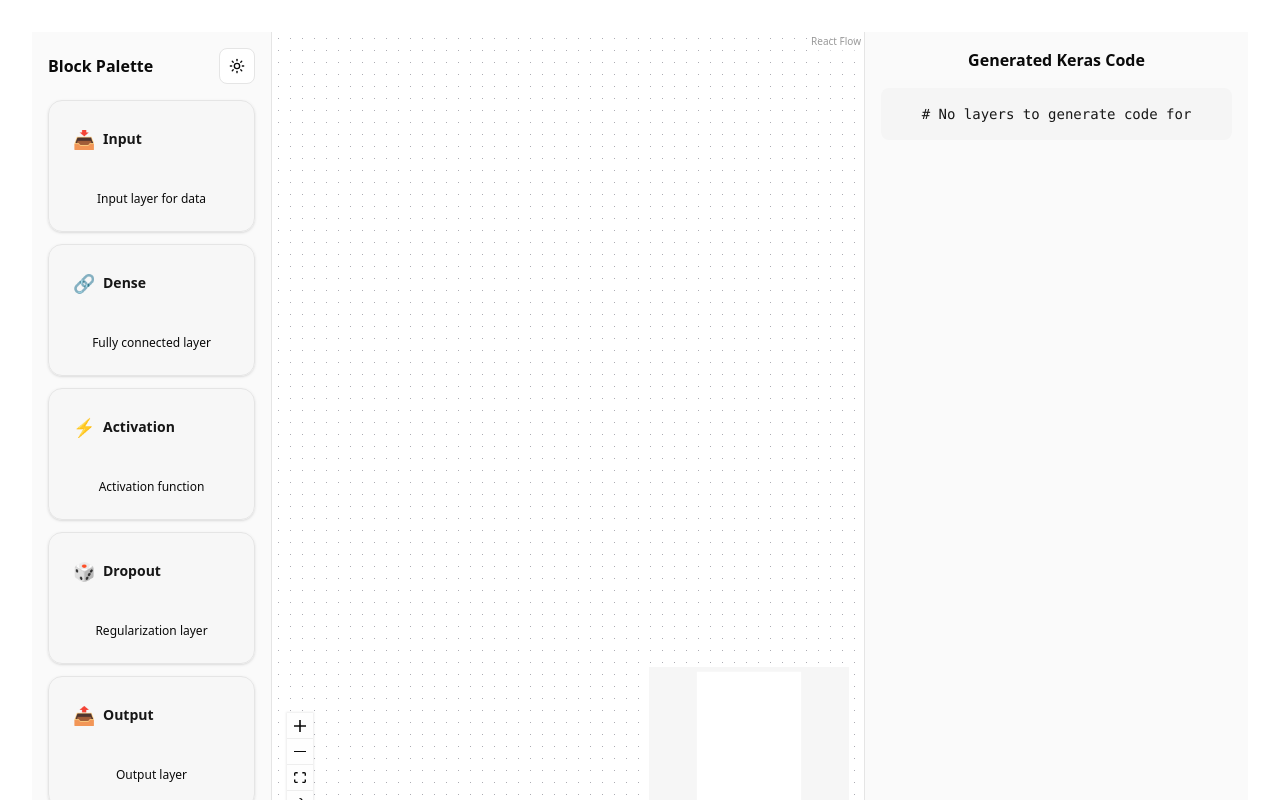
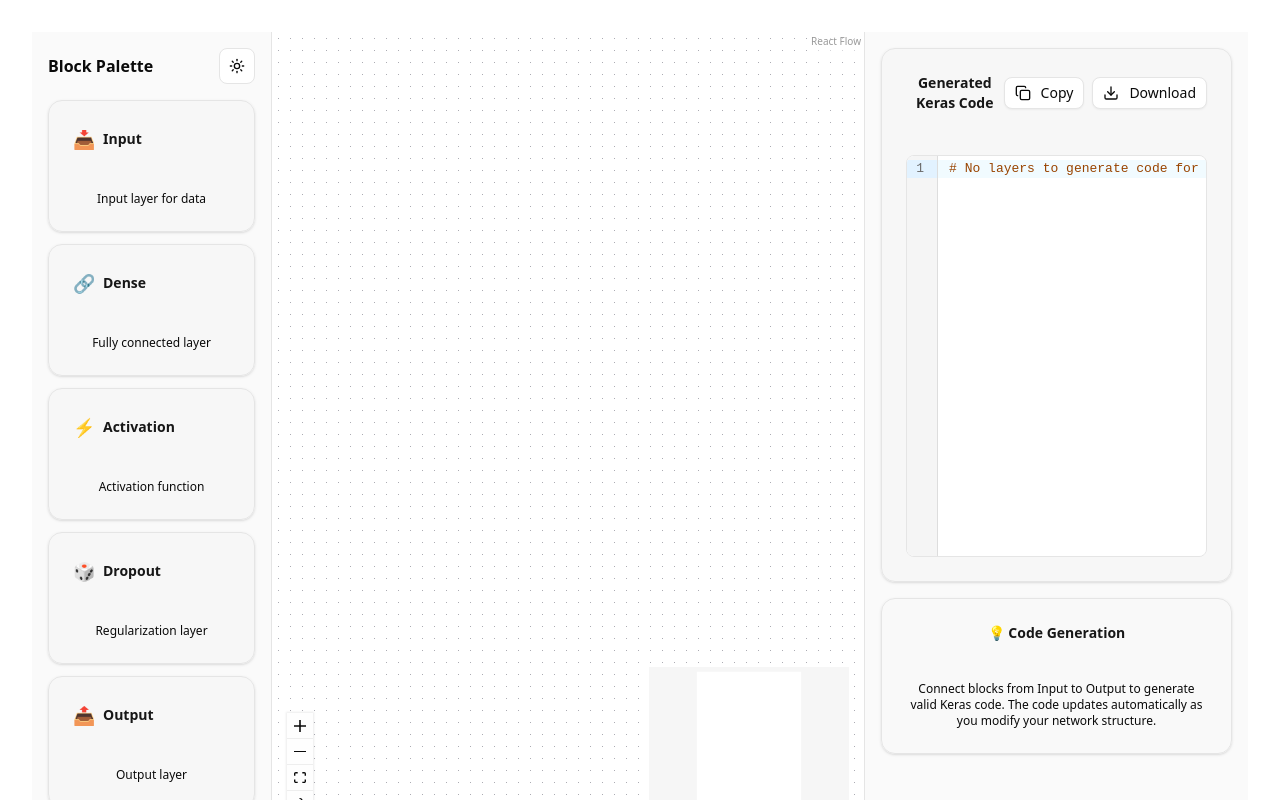
Before and after one commit to Aryagm/blockdl, a React (Vite) app: page / in a window 1280 px wide. Shown: the top 800 px of the page. Built offline with nearby package versions, Linux system fonts and the light colour scheme.

Commit message:
added code editor

```diff
--- a/package.json
+++ b/package.json
@@ -10,11 +10,13 @@
     "preview": "vite preview"
   },
   "dependencies": {
+    "@codemirror/lang-python": "^6.2.1",
     "@radix-ui/react-label": "^2.1.7",
     "@radix-ui/react-popover": "^1.1.14",
     "@radix-ui/react-select": "^2.2.5",
     "@radix-ui/react-slot": "^1.2.3",
     "@tailwindcss/vite": "^4.1.8",
+    "@uiw/react-codemirror": "^4.23.12",
     "@xyflow/react": "^12.6.4",
     "class-variance-authority": "^0.7.1",
     "clsx": "^2.1.1",
--- a/src/App.tsx
+++ b/src/App.tsx
@@ -2,7 +2,7 @@ import { AppShell } from './components/AppShell'
 import { ThemeProvider } from './components/ThemeProvider'
 import { CanvasEditor } from './components/CanvasEditor'
 import { BlockPalette } from './components/BlockPalette'
-import { getOrderedLayers, generateKerasCode } from './lib/graph-utils'
+import { CodeViewer } from './components/CodeViewer'
 import type { Node, Edge } from '@xyflow/react'
 import { useState } from 'react'
 import './App.css'
@@ -20,19 +20,11 @@ function App() {
     />
   )
 
-  // Generate code based on current nodes and edges
-  const orderedLayers = getOrderedLayers(nodes, edges)
-  const generatedCode = generateKerasCode(orderedLayers)
-
   const codeViewerContent = (
-    <div className="space-y-4">
-      <h2 className="font-semibold text-sidebar-foreground">Generated Keras Code</h2>
-      <div className="bg-sidebar-accent rounded-md p-4 text-sidebar-accent-foreground">
-        <pre className="font-mono text-sm overflow-auto whitespace-pre-wrap">
-          {generatedCode}
-        </pre>
-      </div>
-    </div>
+    <CodeViewer
+      nodes={nodes}
+      edges={edges}
+    />
   )
 
   return (
--- /dev/null
+++ b/src/components/CodeViewer.tsx
@@ -0,0 +1,147 @@
+import { useEffect, useState } from 'react'
+import CodeMirror from '@uiw/react-codemirror'
+import { python } from '@codemirror/lang-python'
+import { oneDark } from '@codemirror/theme-one-dark'
+import { Button } from './ui/button'
+import { Card, CardContent, CardHeader, CardTitle } from './ui/card'
+import { Copy, Download } from 'lucide-react'
+import { getOrderedLayers, generateKerasCode } from '../lib/graph-utils'
+import type { Node, Edge } from '@xyflow/react'
+
+interface CodeViewerProps {
+  nodes: Node[]
+  edges: Edge[]
+  className?: string
+}
+
+export function CodeViewer({ nodes, edges, className = '' }: CodeViewerProps) {
+  const [generatedCode, setGeneratedCode] = useState<string>('')
+  const [isDark, setIsDark] = useState(false)
+
+  // Detect theme from document
+  useEffect(() => {
+    const checkTheme = () => {
+      setIsDark(document.documentElement.classList.contains('dark'))
+    }
+
+    checkTheme()
+
+    // Watch for theme changes
+    const observer = new MutationObserver(checkTheme)
+    observer.observe(document.documentElement, {
+      attributes: true,
+      attributeFilter: ['class']
+    })
+
+    return () => observer.disconnect()
+  }, [])
+
+  // Re-generate code when nodes or edges change
+  useEffect(() => {
+    const orderedLayers = getOrderedLayers(nodes, edges)
+    const code = generateKerasCode(orderedLayers)
+    setGeneratedCode(code)
+  }, [nodes, edges])
+
+  const handleCopyCode = async () => {
+    try {
+      await navigator.clipboard.writeText(generatedCode)
+      // You could add a toast notification here
+      console.log('Code copied to clipboard!')
+    } catch (err) {
+      console.error('Failed to copy code:', err)
+      // Fallback for older browsers
+      const textArea = document.createElement('textarea')
+      textArea.value = generatedCode
+      document.body.appendChild(textArea)
+      textArea.select()
+      document.execCommand('copy')
+      document.body.removeChild(textArea)
+    }
+  }
+
+  const handleDownloadCode = () => {
+    const blob = new Blob([generatedCode], { type: 'text/python' })
+    const url = URL.createObjectURL(blob)
+    const anchor = document.createElement('a')
+    anchor.href = url
+    anchor.download = 'neural_network.py'
+    document.body.appendChild(anchor)
+    anchor.click()
+    document.body.removeChild(anchor)
+    URL.revokeObjectURL(url)
+  }
+
+  return (
+    <div className={`space-y-4 ${className}`}>
+      <Card className="border-sidebar-border bg-sidebar-accent/50">
+        <CardHeader className="pb-3">
+          <div className="flex items-center justify-between">
+            <CardTitle className="text-sm text-sidebar-accent-foreground">
+              Generated Keras Code
+            </CardTitle>
+            <div className="flex gap-2">
+              <Button
+                variant="outline"
+                size="sm"
+                onClick={handleCopyCode}
+                disabled={!generatedCode.trim()}
+                className="h-8 px-2"
+              >
+                <Copy className="h-3 w-3 mr-1" />
+                Copy
+              </Button>
+              <Button
+                variant="outline"
+                size="sm"
+                onClick={handleDownloadCode}
+                disabled={!generatedCode.trim()}
+                className="h-8 px-2"
+              >
+                <Download className="h-3 w-3 mr-1" />
+                Download
+              </Button>
+            </div>
+          </div>
+        </CardHeader>
+        <CardContent className="pt-0">
+          <div className="rounded-md overflow-hidden border border-sidebar-border">
+            <CodeMirror
+              value={generatedCode}
+              height="400px"
+              extensions={[python()]}
+              theme={isDark ? oneDark : undefined}
+              editable={false}
+              basicSetup={{
+                lineNumbers: true,
+                foldGutter: true,
+                dropCursor: false,
+                allowMultipleSelections: false,
+                indentOnInput: false,
+                bracketMatching: true,
+                closeBrackets: false,
+                autocompletion: false,
+                highlightSelectionMatches: false,
+                searchKeymap: false,
+              }}
+            />
+          </div>
+        </CardContent>
+      </Card>
+
+      <Card className="border-sidebar-border bg-sidebar-accent/30">
+        <CardHeader className="pb-2">
+          <CardTitle className="text-sm text-sidebar-accent-foreground">
+            💡 Code Generation
+          </CardTitle>
+        </CardHeader>
+        <CardContent className="pt-0">
+          <p className="text-xs text-sidebar-muted-foreground">
+            Connect blocks from Input to Output to generate valid Keras code.
+            The code updates automatically as you modify your network structure.
+          </p>
+        </CardContent>
+      </Card>
+    </div>
+  )
+}
```
Also changed, not shown: 1 other file (tests, documents, lock files or other folders).
